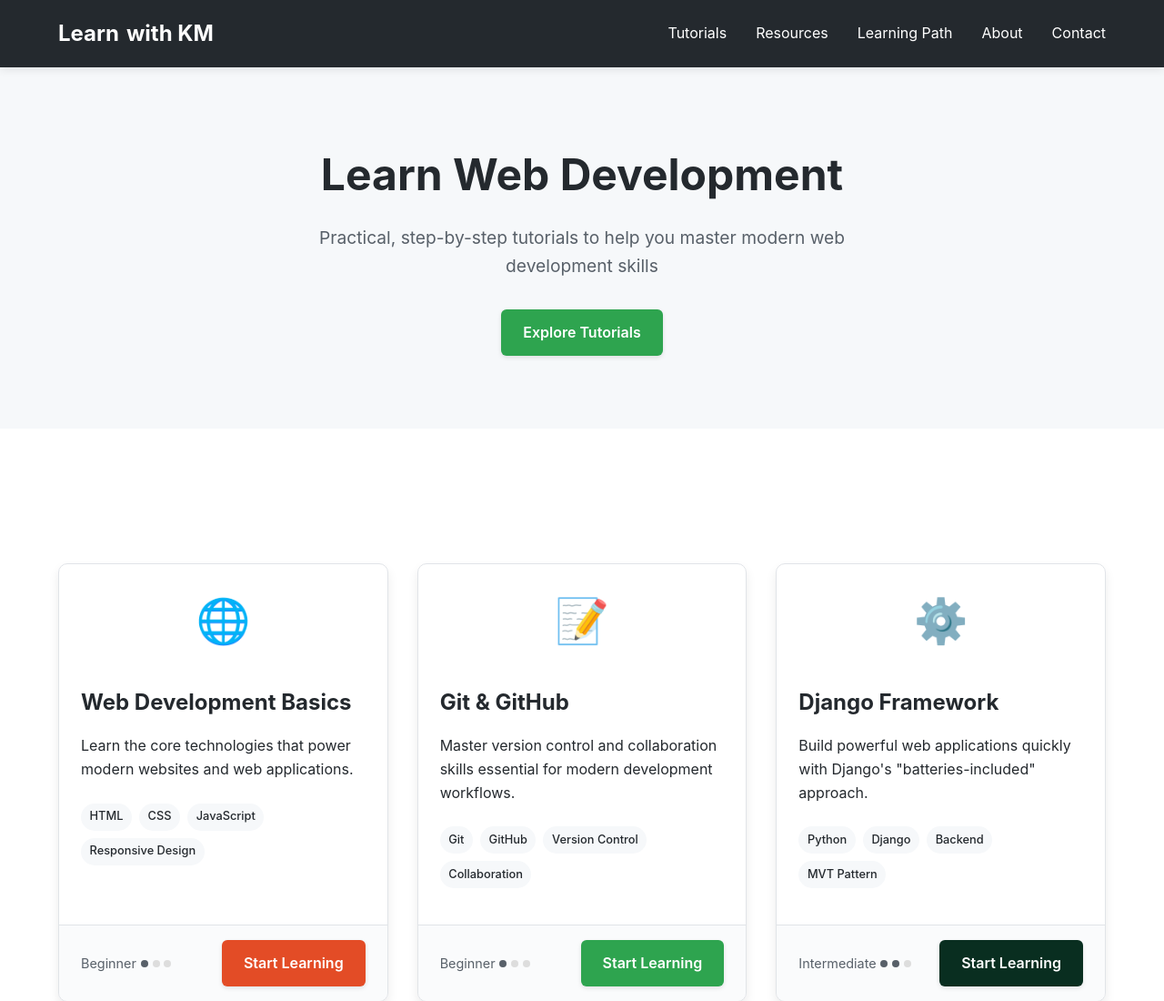
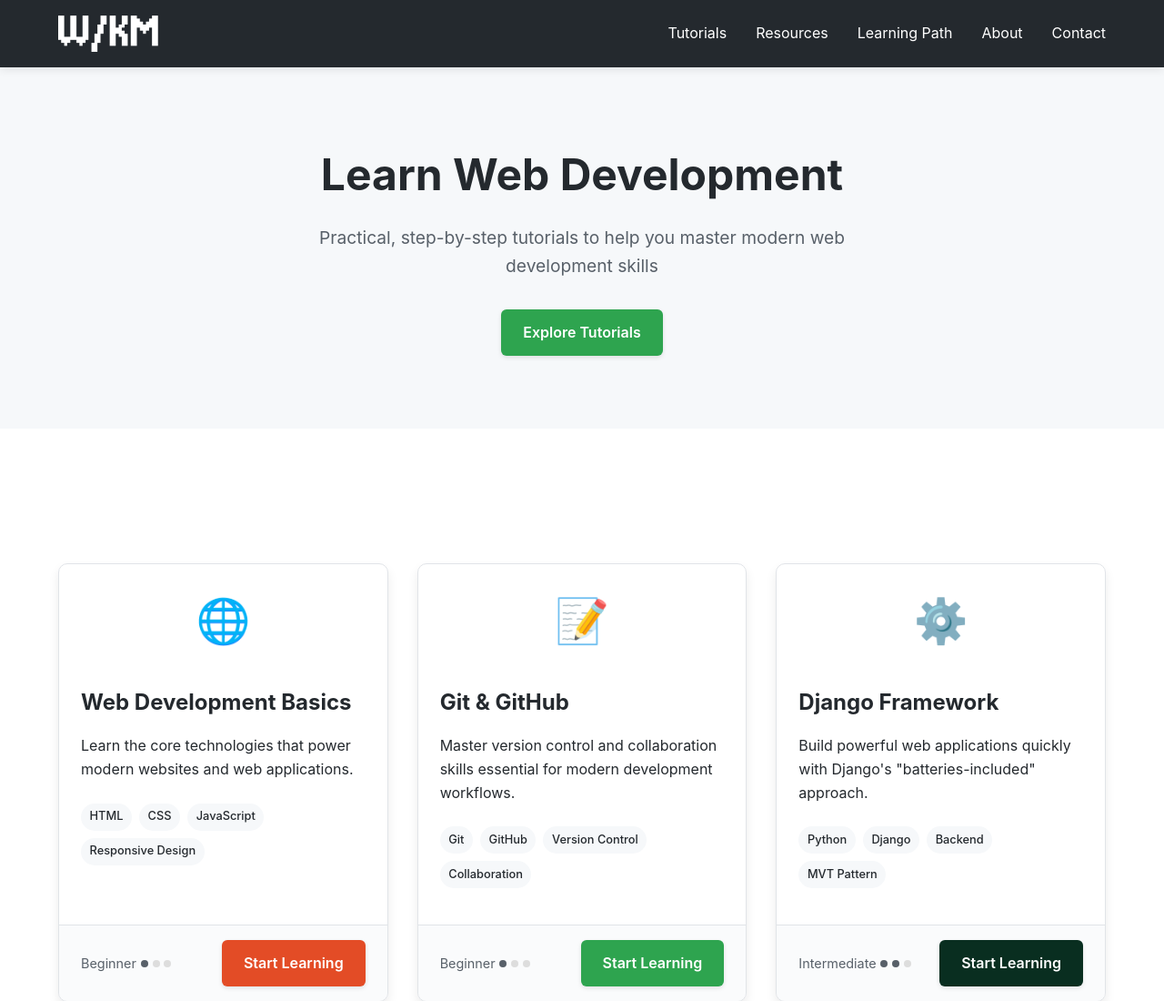
Before and after one commit to XmyKhnnt/git-for-mfs, a plain HTML site: page index.html in a window 1280 px wide. Shown: the top 1100 px of the page at 91% size. Drawn offline with Linux system fonts and the light colour scheme.

Commit message:
Logos and icons

```diff
--- a/index.html
+++ b/index.html
@@ -4,6 +4,8 @@
     <meta charset="UTF-8">
     <meta name="viewport" content="width=device-width, initial-scale=1.0">
     <title>Web Development Tutorials | learn.withkhent.com</title>
+    <link rel="icon" href="logo-icon.png" type="image/x-icon">
+
     <style>
         /* Remove the keyframe animation for the hero button altogether */
         @keyframes fadeIn {
@@ -655,8 +657,7 @@
             <nav>
                 <a href="index.html" style="text-decoration: none; color: inherit;">
                     <div class="logo">
-                        <span>Learn</span>
-                        <span>with KM</span>
+                        <img src="KM-1.png" alt="Learn with KM" style="height: 40px;">
                     </div>
                 </a>
                 <div class="nav-links">
```
Also changed, not shown: django.html (+1 -0 lines), fastapi.html (+1 -0 lines), flask.html (+1 -0 lines), git_github.html (+1 -0 lines), web_basics.html (+1 -0 lines), web_deploy.html (+1 -0 lines), KM-1.png (added), logo-icon.png (added).
